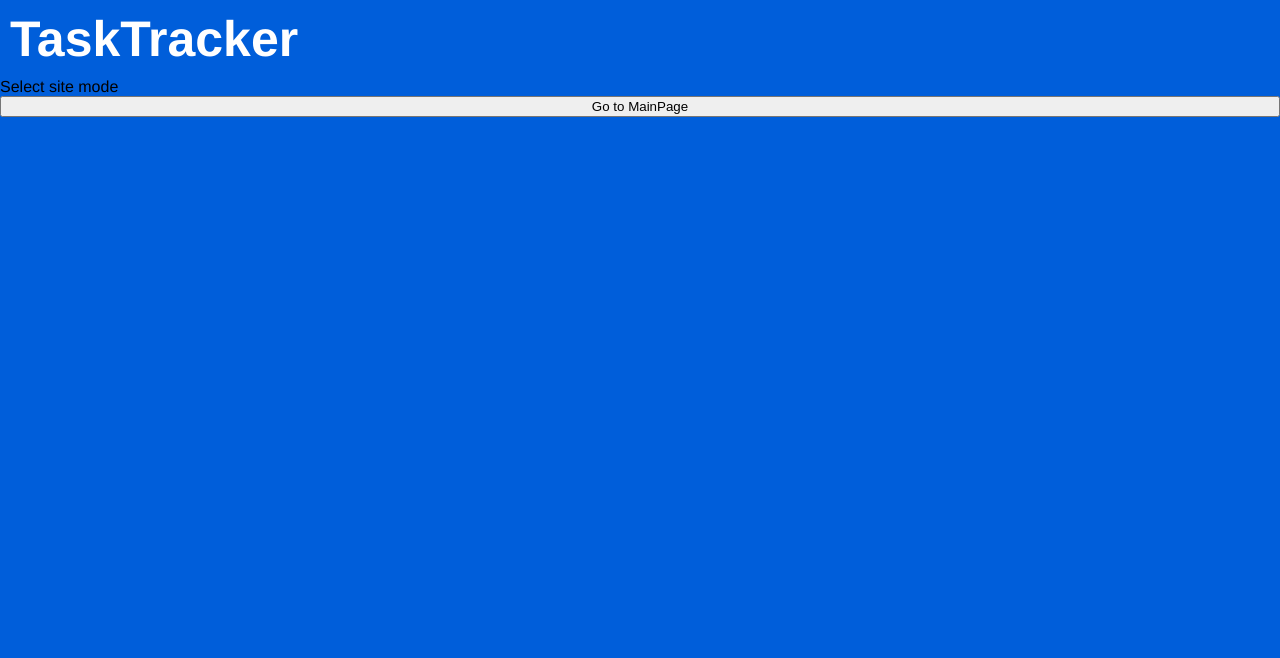
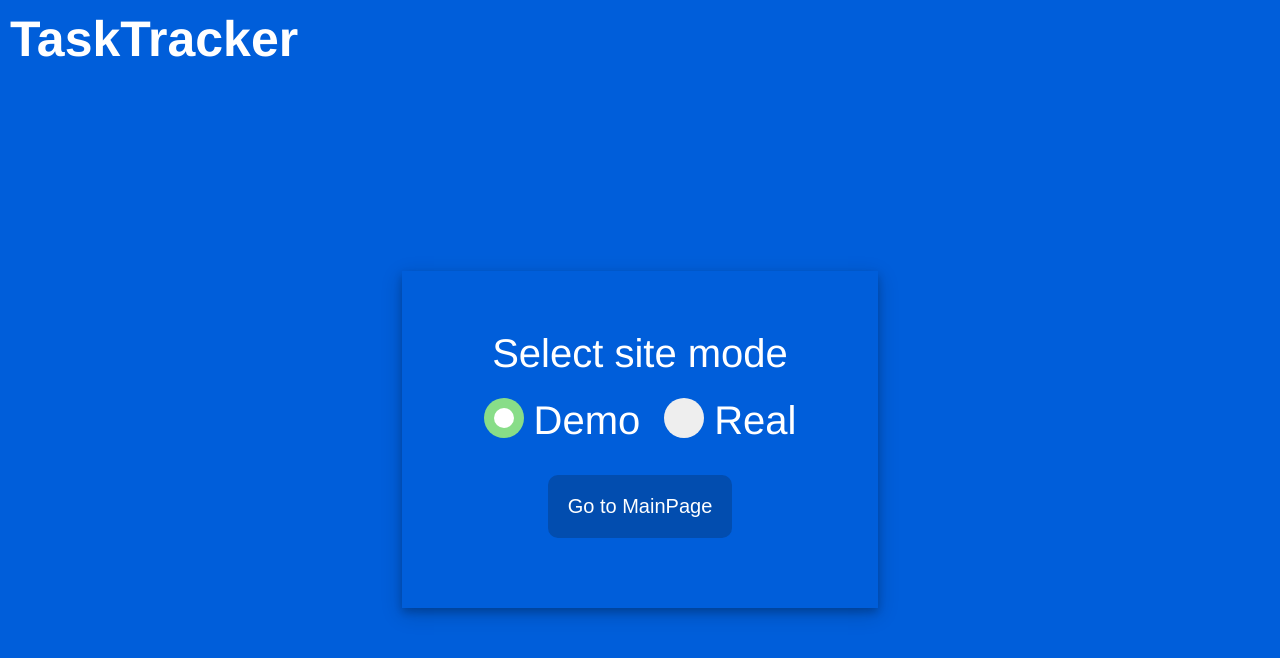
Before and after one commit to KseniaLa/TaskTracker, a Vue app in the folder UI/task-tracker/: page / in a window 1280 px wide. Shown: the top 658 px of the page. Built offline with nearby package versions, Linux system fonts and the light colour scheme.

Commit message:
add radio-group for site mode, add landing page styling

```diff
--- a/UI/task-tracker/src/App.vue
+++ b/UI/task-tracker/src/App.vue
@@ -9,7 +9,7 @@
 import AppHeader from "@/components/Header.vue";
 
 export default {
-  name: "header",
+  name: "app",
   components: {
     AppHeader
   },
--- a/UI/task-tracker/src/components/Header.vue
+++ b/UI/task-tracker/src/components/Header.vue
@@ -1,5 +1,5 @@
 <template>
-	<header class="header">
+	<header class="app-header">
 		<div class="app-name">
 			<router-link to="/">TaskTracker</router-link>
 		</div>
@@ -17,7 +17,7 @@ export default {
 </script>
 
 <style lang="scss">
-.header {
+.app-header {
   display: flex;
   flex-direction: row;
 	align-items: center;
@@ -25,6 +25,12 @@ export default {
   padding: 10px;
   background-color: #005eda;
   color: #ffffff;
+	box-shadow: 0 4px 8px 0 rgba(0, 0, 0, 0.2), 0 6px 20px 0 rgba(0, 0, 0, 0.19);
+
+	@media screen and (max-width: 400px) {
+    flex-direction: column;
+		justify-content: center;
+  }
 }
 
 .app-name {
--- a/UI/task-tracker/src/views/LandingPage.vue
+++ b/UI/task-tracker/src/views/LandingPage.vue
@@ -1,25 +1,43 @@
 <template>
 	<main class="landing-page-container">
-		<label class="typo__label">Select site mode</label>
+    <div class="landing-page-content">
+      <label class="select-title">Select site mode</label>
+        <div class="radiogroup-container">
+          <label class="container">Demo
+            <input type="radio" checked="checked" name="radio" v-bind:value="true" v-model="isDemo">
+            <span class="checkmark"></span>
+          </label>
+          <label class="container">Real
+            <input type="radio" name="radio" v-bind:value="false" v-model="isDemo">
+            <span class="checkmark"></span>
+          </label>
+        </div>
 
-		<button v-on:click="goToMainPage">Go to MainPage</button>
+		  <button class="two-colored-button" v-on:click="goToMainPage">Go to MainPage</button>
+    </div>
+
 	</main>
 
 </template>
 
 <script>
-import router from '../router'
+import router from "../router";
 
 export default {
+  data() {
+    return {
+      isDemo: true
+    }
+  },
   methods: {
     goToMainPage: function() {
-      this.$store.commit('setDemo', true)
-      this.$store.commit('setLanding', false)
-      router.push('main')
+      this.$store.commit("setDemo", this.isDemo);
+      this.$store.commit("setLanding", false);
+      router.push("main");
     }
   },
-  mounted: function () {
-    this.$store.commit('setLanding', true)
+  mounted: function() {
+    this.$store.commit("setLanding", true);
   }
 };
 </script>
@@ -28,7 +46,113 @@ export default {
 .landing-page-container {
   display: flex;
   flex-direction: column;
+  align-items: center;
+  justify-content: center;
   background: #005eda;
   height: 100%;
 }
+
+.landing-page-content {
+  display: flex;
+  flex-direction: column;
+  align-items: center;
+  justify-content: center;
+  padding: 60px;
+  background: #005eda;
+  box-shadow: 0 4px 8px 0 rgba(0, 0, 0, 0.2), 0 6px 20px 0 rgba(0, 0, 0, 0.19);
+
+  @media screen and (max-width: 500px) {
+    padding: 30px;
+  }
+}
+
+.select-title {
+  font-size: 40px;
+  color:#ffffff;
+}
+
+.two-colored-button {
+  padding: 20px;
+  margin: 10px;
+  border-radius: 10px;
+  font-size: 20px;
+  transition: 500ms;
+  border: none;
+  background-color: #024daf;
+  color: #ffffff;
+
+  &:hover {
+    background-color: #ffffff;
+    color: #024daf;
+    border-color: #024daf;
+  }
+}
+
+.radiogroup-container {
+  display: flex;
+  flex-direction: row;
+  margin: 10px;
+
+  @media screen and (max-width: 500px) {
+    flex-direction: column;
+  }
+}
+
+.container {
+  display: block;
+  position: relative;
+  padding-left: 50px;
+  margin: 12px;
+  cursor: pointer;
+  font-size: 40px;
+  color: #ffffff;
+  -webkit-user-select: none;
+  -moz-user-select: none;
+  -ms-user-select: none;
+  user-select: none;
+}
+
+.container input {
+  position: absolute;
+  opacity: 0;
+  cursor: pointer;
+}
+
+.checkmark {
+  position: absolute;
+  top: 0;
+  left: 0;
+  height: 40px;
+  width: 40px;
+  background-color: #eee;
+  border-radius: 50%;
+}
+
+.container:hover input ~ .checkmark {
+  background-color: #ccc;
+}
+
+.container input:checked ~ .checkmark {
+  background-color: #88dd88;
+}
+
+.checkmark:after {
+  content: "";
+  position: absolute;
+  display: none;
+}
+
+.container input:checked ~ .checkmark:after {
+  display: block;
+}
+
+.container .checkmark:after {
+ 	top: 10px;
+	left: 10px;
+	width: 20px;
+	height: 20px;
+	border-radius: 50%;
+	background: white;
+}
+
 </style>
```
